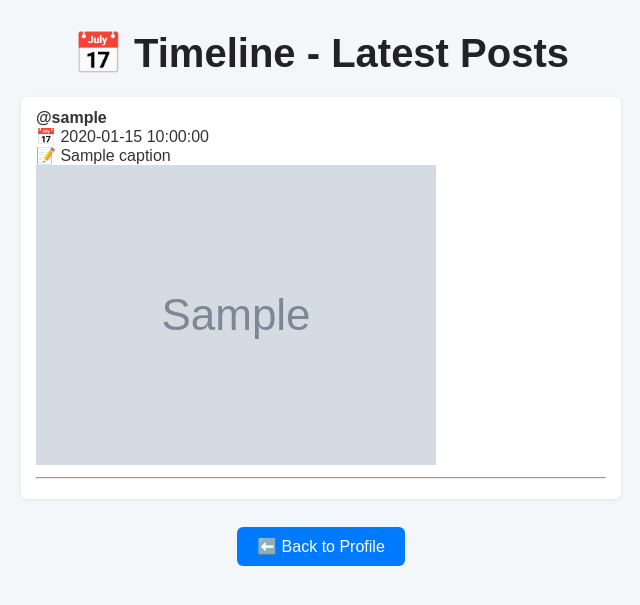
After one commit to Gicheru-yvonne/instaclone-cloud-app, a FastAPI app: template templates/timeline.html in a window 1280 px wide. The commit adds this page. Shown: the top 605 px of the page, without its empty margins (319-959 px from the left). Run offline with FastAPI, Linux system fonts and the light colour scheme; the template is opened without the code that fills it: most values are stand-ins (such as "Sample title", 1, 10 or a date in 2020); grey boxes marked "Sample" are stand-in pictures.

Commit message:
Create the main timeline page

```diff
--- a/main.py
+++ b/main.py
@@ -339,36 +339,53 @@ async def view_user_profile(request: Request, target_uid: str):
         decoded = verify_token(request)
         current_uid = decoded.get("uid") or decoded.get("sub")
 
-        # Don't allow viewing your own profile here
+        # Redirect if user is viewing their own profile
         if current_uid == target_uid:
             return RedirectResponse("/profile")
 
+        # Get target user data
         target_doc = db.collection("User").document(target_uid).get()
         if not target_doc.exists:
             return JSONResponse(status_code=404, content={"error": "User not found"})
-
         target_data = target_doc.to_dict()
         target_email = target_data.get("email")
+        target_username = target_email.split("@")[0].lower()
 
-        # Check if current user is following target user
+        # Get target user's posts
+        posts_query = (
+            db.collection("Post")
+            .where("Username", "==", target_username)
+            .order_by("Date", direction=firestore.Query.DESCENDING)
+            .stream()
+        )
+        posts = [post.to_dict() for post in posts_query]
+
+        # Followers & following count
+        followers = target_data.get("followers", [])
+        following = target_data.get("following", [])
+
+        # Check if current user follows target user
+        current_user_doc = db.collection("User").document(current_uid).get()
         is_following = False
-
-        current_user_doc = db.collection("User").document(current_uid).get()
         if current_user_doc.exists:
             current_user_data = current_user_doc.to_dict()
-            following_list = current_user_data.get("following", [])
-            is_following = any(f["uid"] == target_uid for f in following_list)
+            is_following = any(f["uid"] == target_uid for f in current_user_data.get("following", []))
 
         return templates.TemplateResponse("user_profile.html", {
             "request": request,
             "target_uid": target_uid,
             "target_email": target_email,
-            "is_following": is_following
+            "is_following": is_following,
+            "posts": posts,
+            "followers_count": len(followers),
+            "following_count": len(following)
         })
 
     except Exception as e:
         print("❌ Error loading user profile:", e)
         return RedirectResponse("/login")
+
+
 
 @app.post("/unfollow")
 async def unfollow_user(request: Request, target_uid: str = Form(...)):
@@ -438,3 +455,50 @@ async def search_results(request: Request, query: str):
     except Exception as e:
         print("❌ Error during search:", e)
         return RedirectResponse("/login")
+
+@app.get("/timeline", response_class=HTMLResponse)
+async def timeline_page(request: Request):
+    try:
+        decoded = verify_token(request)
+        uid = decoded.get("uid") or decoded.get("sub")
+        username = decoded.get("email").split("@")[0].lower()
+
+
+        user_doc = db.collection("User").document(uid).get()
+        if not user_doc.exists:
+            return RedirectResponse("/profile")
+
+        user_data = user_doc.to_dict()
+        following = user_data.get("following", [])
+
+
+        usernames = [username]
+        for entry in following:
+            following_uid = entry.get("uid")
+            doc = db.collection("User").document(following_uid).get()
+            if doc.exists:
+                email = doc.to_dict().get("email", "")
+                follow_username = email.split("@")[0].lower()
+                usernames.append(follow_username)
+
+
+        posts = []
+        for user in usernames:
+            query = (
+                db.collection("Post")
+                .where("Username", "==", user)
+                .stream()
+            )
+            posts.extend([post.to_dict() for post in query])
+
+
+        posts = sorted(posts, key=lambda p: p.get("Date", ""), reverse=True)[:50]
+
+        return templates.TemplateResponse("timeline.html", {
+            "request": request,
+            "posts": posts
+        })
+
+    except Exception as e:
+        print("❌ Error loading timeline:", e)
+        return RedirectResponse("/login")
--- a/templates/main.html
+++ b/templates/main.html
@@ -21,6 +21,7 @@
                 <a href="/follow"><button class="nav-btn">🤝 Follow a User</button></a>
                 <a href="/profile"><button class="nav-btn">👤 View Profile</button></a>
                 <a href="/search"><button class="search-btn">🔍 Search Profiles</button></a>
+                <a href="/timeline"><button>📅 View Timeline</button></a>
                 <a href="/logout"><button class="nav-btn logout-btn">🚪 Logout</button></a>
             </div>
         {% endif %}
--- /dev/null
+++ b/templates/timeline.html
@@ -0,0 +1,30 @@
+<!DOCTYPE html>
+<html>
+<head>
+    <title>📅 Timeline</title>
+    <link rel="stylesheet" href="/static/styles.css">
+</head>
+<body>
+    <h1>📅 Timeline - Latest Posts</h1>
+
+    {% if posts %}
+        <ul>
+            {% for post in posts %}
+                <li>
+                    <strong>@{{ post.Username }}</strong><br>
+                    📅 {{ post.Date }}<br>
+                    📝 {{ post.Caption }}<br>
+                    {% if post.ImageURL %}
+                        <img src="{{ post.ImageURL }}" alt="Post image" style="max-width: 400px;"><br>
+                    {% endif %}
+                    <hr>
+                </li>
+            {% endfor %}
+        </ul>
+    {% else %}
+        <p>No posts yet from you or users you follow.</p>
+    {% endif %}
+
+    <a href="/profile"><button>⬅️ Back to Profile</button></a>
+</body>
+</html>
```
Also changed, not shown: search.html (deleted, +0 -16 lines), templates/search_results.html (+4 -5 lines), templates/user_profile.html (+20 -0 lines).
